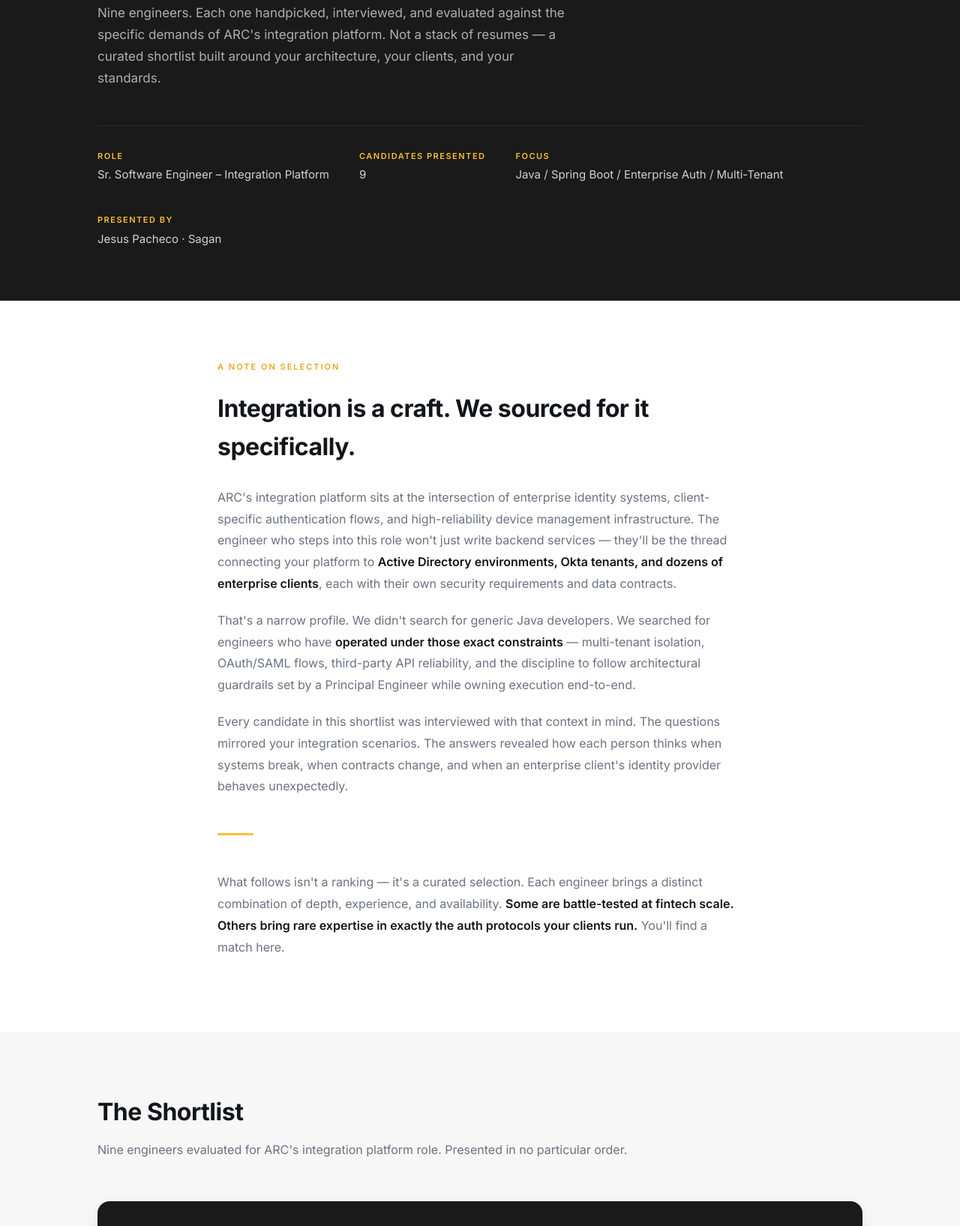
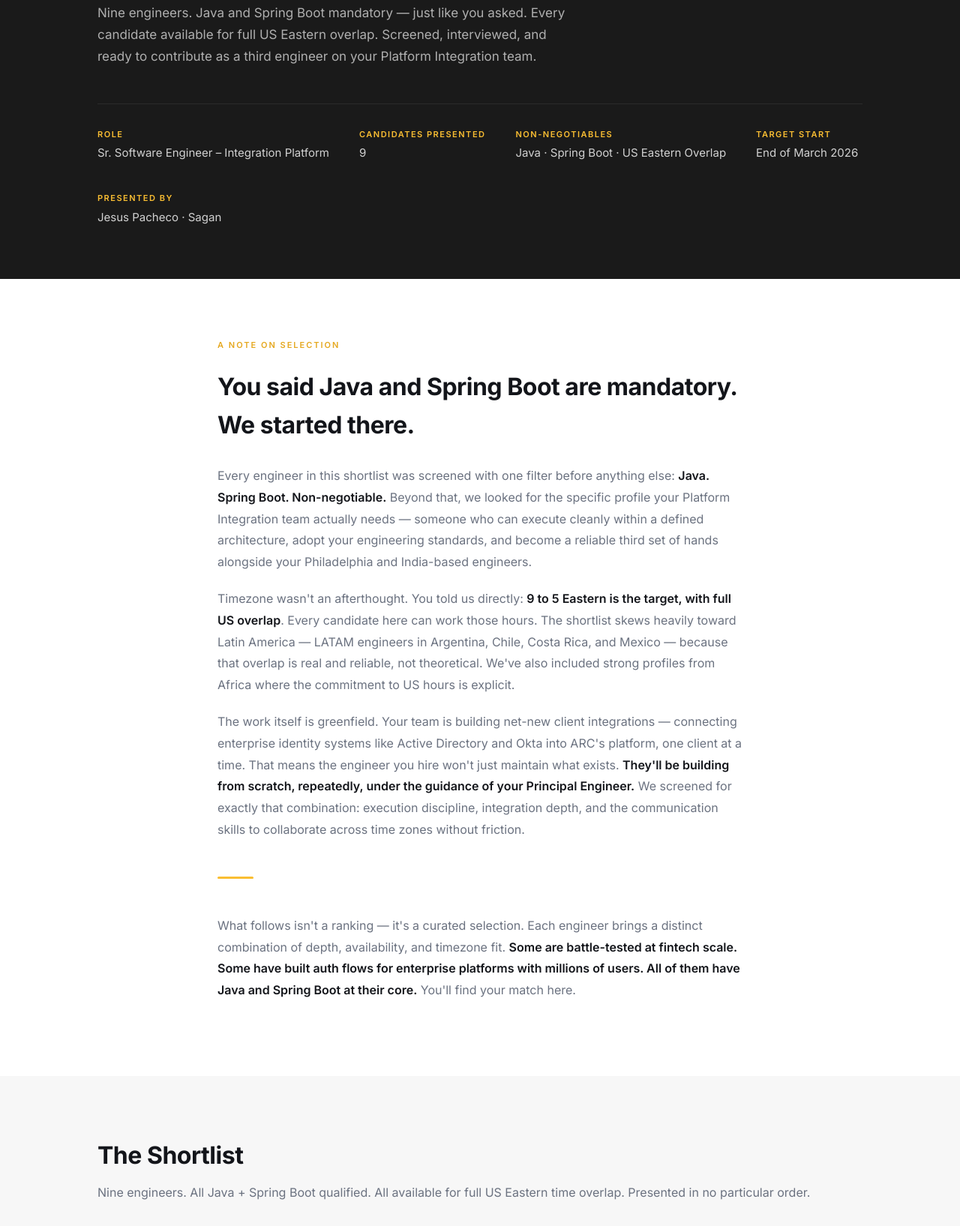
Before and after one commit to wg-dotcom/arc-software-engineer, a plain HTML site: page index.html in a window 1280 px wide. Shown: the part 432-2067 px from the top of the page at 75% size. Drawn offline with Linux system fonts and the light colour scheme.

Commit message:
Update page with Ahmed Bakran meeting insights — timezone, Java/Spring Boot mandate, end-of-March target

```diff
--- a/index.html
+++ b/index.html
@@ -551,7 +551,7 @@
         </div>
         <div class="hero-badge">Sagan White Glove Selection</div>
         <h1>Your next<br><strong>Integration Engineer</strong><br>is already here.</h1>
-        <p class="hero-subtitle">Nine engineers. Each one handpicked, interviewed, and evaluated against the specific demands of ARC's integration platform. Not a stack of resumes — a curated shortlist built around your architecture, your clients, and your standards.</p>
+        <p class="hero-subtitle">Nine engineers. Java and Spring Boot mandatory — just like you asked. Every candidate available for full US Eastern overlap. Screened, interviewed, and ready to contribute as a third engineer on your Platform Integration team.</p>
         <div class="hero-meta">
             <div class="hero-meta-item">
                 <span class="hero-meta-label">Role</span>
@@ -562,8 +562,12 @@
                 <span class="hero-meta-value">9</span>
             </div>
             <div class="hero-meta-item">
-                <span class="hero-meta-label">Focus</span>
-                <span class="hero-meta-value">Java / Spring Boot / Enterprise Auth / Multi-Tenant</span>
+                <span class="hero-meta-label">Non-Negotiables</span>
+                <span class="hero-meta-value">Java · Spring Boot · US Eastern Overlap</span>
+            </div>
+            <div class="hero-meta-item">
+                <span class="hero-meta-label">Target Start</span>
+                <span class="hero-meta-value">End of March 2026</span>
             </div>
             <div class="hero-meta-item">
                 <span class="hero-meta-label">Presented by</span>
@@ -576,19 +580,19 @@
 <!-- ===== EDITORIAL INTRO ===== -->
 <section class="editorial">
     <div class="editorial-label">A note on selection</div>
-    <h2>Integration is a craft. We sourced for it specifically.</h2>
+    <h2>You said Java and Spring Boot are mandatory. We started there.</h2>
     <p>
-        ARC's integration platform sits at the intersection of enterprise identity systems, client-specific authentication flows, and high-reliability device management infrastructure. The engineer who steps into this role won't just write backend services — they'll be the thread connecting your platform to <strong>Active Directory environments, Okta tenants, and dozens of enterprise clients</strong>, each with their own security requirements and data contracts.
+        Every engineer in this shortlist was screened with one filter before anything else: <strong>Java. Spring Boot. Non-negotiable.</strong> Beyond that, we looked for the specific profile your Platform Integration team actually needs — someone who can execute cleanly within a defined architecture, adopt your engineering standards, and become a reliable third set of hands alongside your Philadelphia and India-based engineers.
     </p>
     <p>
-        That's a narrow profile. We didn't search for generic Java developers. We searched for engineers who have <strong>operated under those exact constraints</strong> — multi-tenant isolation, OAuth/SAML flows, third-party API reliability, and the discipline to follow architectural guardrails set by a Principal Engineer while owning execution end-to-end.
+        Timezone wasn't an afterthought. You told us directly: <strong>9 to 5 Eastern is the target, with full US overlap</strong>. Every candidate here can work those hours. The shortlist skews heavily toward Latin America — LATAM engineers in Argentina, Chile, Costa Rica, and Mexico — because that overlap is real and reliable, not theoretical. We've also included strong profiles from Africa where the commitment to US hours is explicit.
     </p>
     <p>
-        Every candidate in this shortlist was interviewed with that context in mind. The questions mirrored your integration scenarios. The answers revealed how each person thinks when systems break, when contracts change, and when an enterprise client's identity provider behaves unexpectedly.
+        The work itself is greenfield. Your team is building net-new client integrations — connecting enterprise identity systems like Active Directory and Okta into ARC's platform, one client at a time. That means the engineer you hire won't just maintain what exists. <strong>They'll be building from scratch, repeatedly, under the guidance of your Principal Engineer.</strong> We screened for exactly that combination: execution discipline, integration depth, and the communication skills to collaborate across time zones without friction.
     </p>
     <div class="editorial-divider"></div>
     <p>
-        What follows isn't a ranking — it's a curated selection. Each engineer brings a distinct combination of depth, experience, and availability. <strong>Some are battle-tested at fintech scale. Others bring rare expertise in exactly the auth protocols your clients run.</strong> You'll find a match here.
+        What follows isn't a ranking — it's a curated selection. Each engineer brings a distinct combination of depth, availability, and timezone fit. <strong>Some are battle-tested at fintech scale. Some have built auth flows for enterprise platforms with millions of users. All of them have Java and Spring Boot at their core.</strong> You'll find your match here.
     </p>
 </section>
 
@@ -596,7 +600,7 @@
 <section class="candidates-section">
     <div class="candidates-header">
         <h2>The Shortlist</h2>
-        <p>Nine engineers evaluated for ARC's integration platform role. Presented in no particular order.</p>
+        <p>Nine engineers. All Java + Spring Boot qualified. All available for full US Eastern time overlap. Presented in no particular order.</p>
     </div>
 
     <!-- CANDIDATE 1: TAFADZWA -->
@@ -1159,15 +1163,15 @@
 <!-- ===== CLOSING ===== -->
 <section class="closing">
     <div class="editorial-label">Next steps</div>
-    <h2>The shortlist is ready. Let's find your match.</h2>
+    <h2>Target: your new engineer starts by end of March.</h2>
     <p>
-        Each of these engineers has been individually screened, interviewed, and evaluated against ARC's specific integration requirements. The full candidate profiles — including video introductions, technical interview Q&amp;As, and detailed assessments — are linked above.
+        Each of these engineers has been individually screened, interviewed, and evaluated. The full profiles — video introductions, technical Q&amp;As, strength assessments — are all linked above. Two interview rounds is the plan: technical first, then cultural fit. I'll own the coordination end to end.
     </p>
     <p>
-        When you're ready to move forward on any of them, I'll coordinate introduction calls, handle scheduling across time zones, and manage everything through to offer. <strong>My job is to make this as frictionless as possible for your team.</strong>
+        When you identify who you want to meet, I'll get the technical interview scheduled fast. <strong>The goal is to keep this moving</strong> — you told me end of March, and that's what we're building toward.
     </p>
     <p>
-        If none of these feel like exactly the right fit, tell me what's missing — and I'll find it. That's what White Glove means.
+        If the fit isn't here, tell me what's off — seniority, communication style, specific tech — and I'll recalibrate the next batch. That's what this process is for.
     </p>
 
     <div class="contact-block">
```
